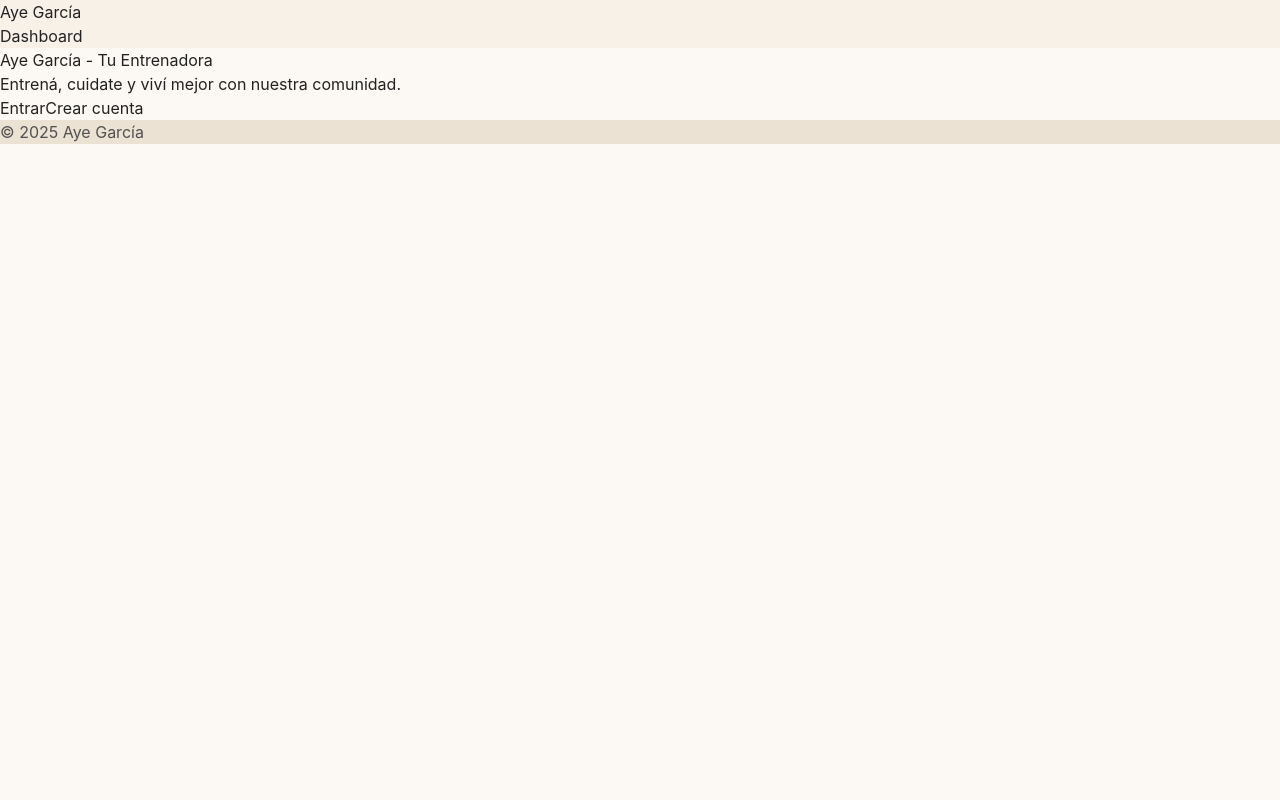
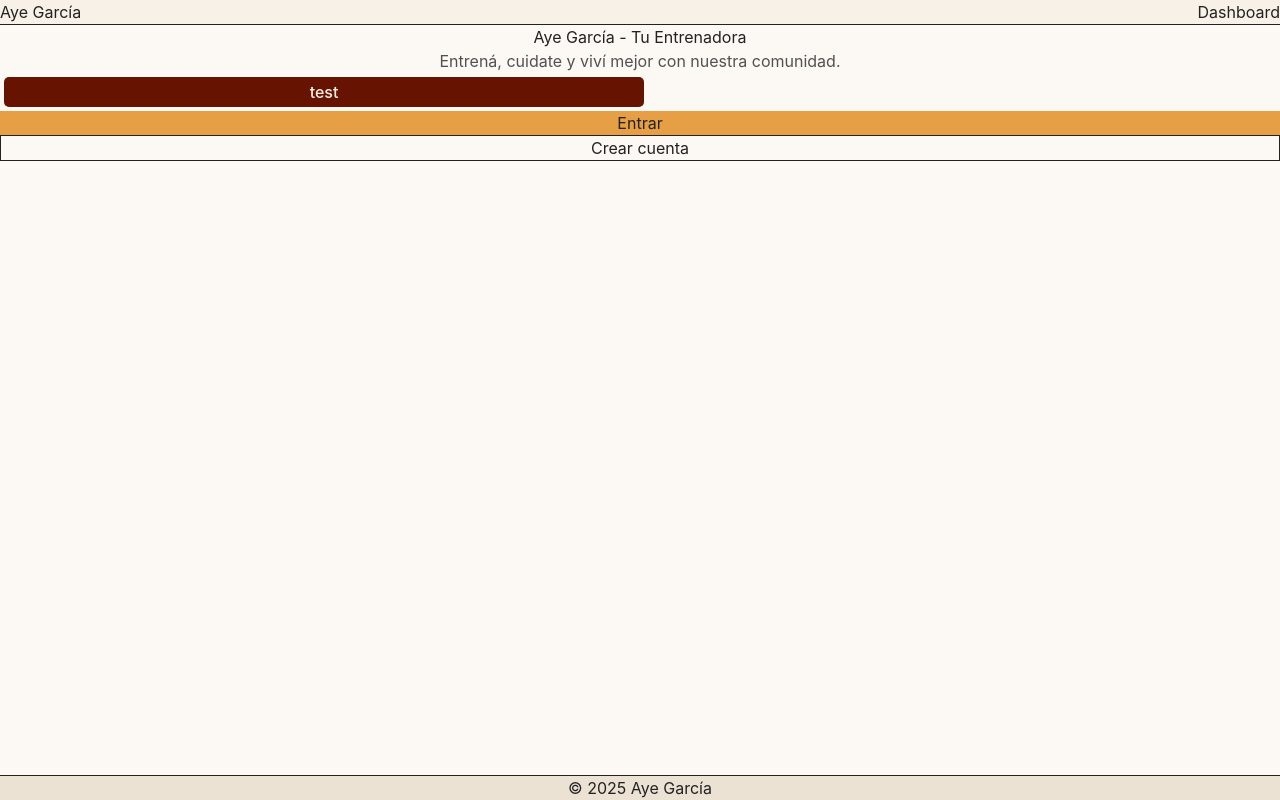
Before and after one commit to GustavoMinchiotti/aye-garcia, a Next.js app: page / in a window 1280 px wide. Built offline with nearby package versions, Linux system fonts and the light colour scheme; no server answers.

Commit message:
intento de usar tailwind

```diff
--- a/app/globals.css
+++ b/app/globals.css
@@ -2,6 +2,9 @@
 
 /* Tailwind v4 base reset */
 @import "tailwindcss/preflight";
+/*! DA ERROR PERO FUNCIONA */
+@tailwind utilities;
+@import "tailwindcss/utilities";
 
 /* --------------------------------------------------
    🎨 Paleta de colores global
@@ -28,7 +31,7 @@
 html,
 body,
 #__next {
-  height: 100%;
+  min-height: 100%;
 }
 
 html {
@@ -51,50 +54,55 @@ body {
    las nuevas capas de CSS @layer, pero ahora solo existen `@layer utilities` */
 @layer utilities {
   /* Fondos base */
-  .bg-baseOscura,
   .bg-base-oscura {
     background-color: var(--color-base-oscura);
   }
 
-  .bg-baseMedia,
   .bg-base-media {
     background-color: var(--color-base-media);
   }
 
-  .bg-baseClara,
   .bg-base-clara {
     background-color: var(--color-base-clara);
   }
 
   /* Acentos */
-  .bg-acento1,
   .bg-acento-1 {
     background-color: var(--color-acento-1);
   }
 
-  .bg-acento2,
   .bg-acento-2 {
     background-color: var(--color-acento-2);
   }
 
   /* Textos */
-  .text-contraste1,
   .text-contraste-1 {
     color: var(--color-contraste-1);
   }
 
-  .text-contraste2,
+
   .text-contraste-2 {
     color: var(--color-contraste-2);
   }
 
-  .text-contraste3,
   .text-contraste-3 {
     color: var(--color-contraste-3);
   }
-
-  .text-contraste4,
   .text-contraste-4 {
     color: var(--color-contraste-4);
   }
 }
+.prueba1{
+/*? exagerada prueba ///////////////////////////////////////////////////////////*/
+  background-color: #661301;
+  display: block;
+  justify-content: center;
+  border-radius: 5px;
+  max-width: 50%;
+  padding: 3px;
+  margin: 4px;
+  text-shadow: #ffffff;
+  font-weight: 500;
+  color: #F8F1E7;
+
+}
--- a/app/layout.tsx
+++ b/app/layout.tsx
@@ -1,39 +1,67 @@
-import './globals.css'
-import NavBar from '@/components/NavBar'
-import { createClient } from '@/lib/supabase/server'
+import "./globals.css";
+import NavBar from "@/components/NavBar";
+import { createClient } from "@/lib/supabase/server";
 
 export const metadata = {
-  title: 'Aye García',
-  description: 'App de rutinas y comunidad',
-}
+  title: "Aye García",
+  description: "App de rutinas y comunidad",
+};
 
-export default async function RootLayout({ children }: { children: React.ReactNode }) {
-  const supabase = await createClient()
+export default async function RootLayout({
+  children,
+}: {
+  children: React.ReactNode;
+}) {
+  const supabase = await createClient();
   const {
     data: { user },
-  } = await supabase.auth.getUser()
+  } = await supabase.auth.getUser();
 
-  let role: string | null = null
+  let role: string | null = null;
   if (user) {
     const { data: profile } = await supabase
-      .from('profiles')
-      .select('role')
-      .eq('id', user.id)
-      .single()
-    role = profile?.role ?? null
+      .from("profiles")
+      .select("role")
+      .eq("id", user.id)
+      .single();
+    role = profile?.role ?? null;
   }
 
   return (
     <html lang="es">
       <body className="bg-base-clara text-contraste-1 antialiased">
+        {/* -----------------------------
+             Contenedor principal de toda la app
+             flex-col para organizar nav / main / footer
+        ----------------------------- */}
         <div className="min-h-screen flex flex-col">
+
+          {/* -----------------------------
+               3️⃣ NavBar con rol del usuario
+          ----------------------------- */}
           <NavBar userRole={role} />
-          <main className="flex-1 container mx-auto px-4 py-6">{children}</main>
-          <footer className="bg-base-oscura text-contraste-3 py-4 text-center">
+
+          {/* -----------------------------
+               4️⃣ Main: contenedor centralizado
+               max-w-6xl -> ancho máximo agradable
+               mx-auto   -> centra horizontalmente
+               px-6      -> padding lateral en móviles
+               py-12     -> separación vertical
+               flex flex-col items-center -> centra contenido
+          ----------------------------- */}
+          <main className="flex-1 w-full max-w-6xl mx-auto px-6 py-20 flex flex-col items-center">
+            {children}
+          </main>
+
+          {/* -----------------------------
+               5️⃣ Footer con contraste y separación
+               border-t para línea sutil superior
+          ----------------------------- */}
+          <footer className="bg-base-oscura text-base-oscura border-t border-contraste-4 py-4 text-center">
             © {new Date().getFullYear()} Aye García
           </footer>
         </div>
       </body>
     </html>
-  )
+  );
 }
--- a/app/login/page.tsx
+++ b/app/login/page.tsx
@@ -35,7 +35,7 @@ export default function LoginPage() {
   }
 
   return (
-    <main className="flex items-center justify-center min-h-screen bg-[#F2FEFA] text-[#222222]">
+    <main className="flex items-center justify-center min-h-screen bg-base-oscura text-[#222222]">
       <div className="bg-white p-8 rounded-2xl shadow-md w-full max-w-sm">
         <h1 className="text-2xl font-semibold mb-6 text-center">
           {isRegister ? 'Crear cuenta' : 'Iniciar sesión'}
--- a/app/page.tsx
+++ b/app/page.tsx
@@ -2,29 +2,38 @@ import Link from "next/link";
 
 export default function Home() {
   return (
-    <main className="flex flex-col items-center justify-center min-h-screen bg-[#FBFAF8] text-[#222222]">
-      <div className="text-center space-y-6">
+    <div className="w-full max-w-3xl mx-auto text-center space-y-6">
+      {/* Título principal */}
       <h1 className="text-4xl font-semibold">Aye García - Tu Entrenadora</h1>
-        <p className="text-lg text-[#515151]">
+
+      {/* Subtítulo / descripción */}
+      <p className="text-lg text-contraste-3">
         Entrená, cuidate y viví mejor con nuestra comunidad.
       </p>
 
-        <div className="flex gap-4 justify-center">
+<div className="prueba1 bg-red-200 p-10 m-10 rounded-2xl">
+  test
+</div>
+
+
+
+
+      {/* Botones de acción */}
+      <div className="flex flex-col sm:flex-row gap-4 justify-center">
         <Link
           href="/login"
-            className="px-6 py-3 bg-[#E69F45] text-white rounded-lg font-medium hover:bg-[#F35530] transition"
+          className="w-full sm:w-auto px-6 py-3 bg-acento-1 text-base-clara rounded-lg font-medium hover:bg-acento-2 transition"
         >
           Entrar
         </Link>
 
         <Link
           href="/register"
-            className="px-6 py-3 border border-[#E69F45] text-[#E69F45] rounded-lg font-medium hover:bg-[#E69F45] hover:text-white transition"
+          className="w-full sm:w-auto px-6 py-3 border border-acento-1 text-acento-1 rounded-lg font-medium hover:bg-acento-1 hover:text-base-clara transition"
         >
           Crear cuenta
         </Link>
       </div>
     </div>
-    </main>
   );
 }
--- a/components/NavBar.tsx
+++ b/components/NavBar.tsx
@@ -1,35 +1,38 @@
-'use client'
+"use client";
 
-import Link from 'next/link'
+import Link from "next/link";
 
 interface NavBarProps {
-  userRole: string | null
+  userRole: string | null;
 }
 
 export default function NavBar({ userRole }: NavBarProps) {
   return (
-    <nav className="flex items-center justify-between p-4 bg-base-media shadow-md">
-      <Link href="/" className="font-bold text-xl text-contraste-1 hover:text-acento-1">
+    <nav className="flex items-center justify-between p-4 bg-base-media shadow-md border-b border-contraste-4">
+      <Link
+        href="/"
+        className="font-bold text-xl text-contraste-1 hover:text-acento-1 transition-colors"
+      >
         Aye García
       </Link>
 
       <div className="flex gap-4">
         <Link
           href="/dashboard"
-          className="px-3 py-2 rounded-lg hover:bg-base-oscura transition-colors"
+          className="px-4 py-2 rounded-lg text-contraste-1 hover:text-acento-1 hover:bg-base-oscura transition-colors"
         >
           Dashboard
         </Link>
 
-        {userRole === 'admin' && (
+        {userRole === "admin" && (
           <Link
             href="/admin"
-            className="px-3 py-2 rounded-lg bg-acento-2 text-white font-semibold hover:bg-acento-1 transition-colors"
+            className="px-4 py-2 rounded-lg bg-acento-2 text-base-clara font-semibold hover:bg-acento-1 transition-colors"
           >
             Panel Admin
           </Link>
         )}
       </div>
     </nav>
-  )
+  );
 }
--- a/package.json
+++ b/package.json
@@ -20,7 +20,7 @@
   },
   "devDependencies": {
     "@eslint/eslintrc": "^3",
-    "@tailwindcss/postcss": "^4.1.14",
+    "@tailwindcss/postcss": "^4.1.16",
     "@types/node": "^20",
     "@types/react": "^19",
     "@types/react-dom": "^19",
@@ -28,7 +28,7 @@
     "eslint": "^9",
     "eslint-config-next": "15.5.5",
     "postcss": "^8.5.6",
-    "tailwindcss": "^4.1.14",
+    "tailwindcss": "^4.1.16",
     "typescript": "^5"
   }
 }
```
Also changed, not shown: 1 other file (tests, documents, lock files or other folders). Lines whose indentation alone changed are shown as unchanged.
